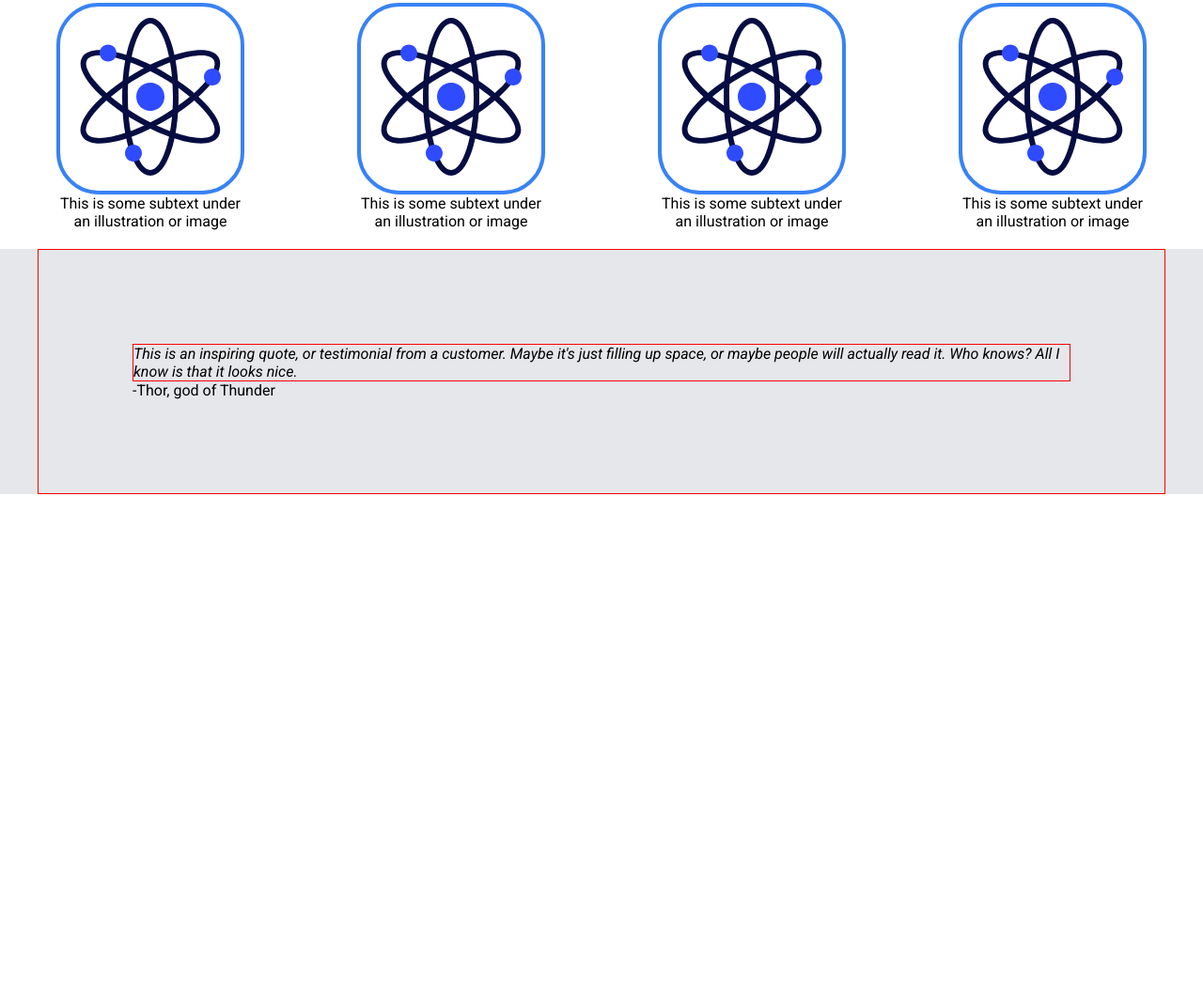
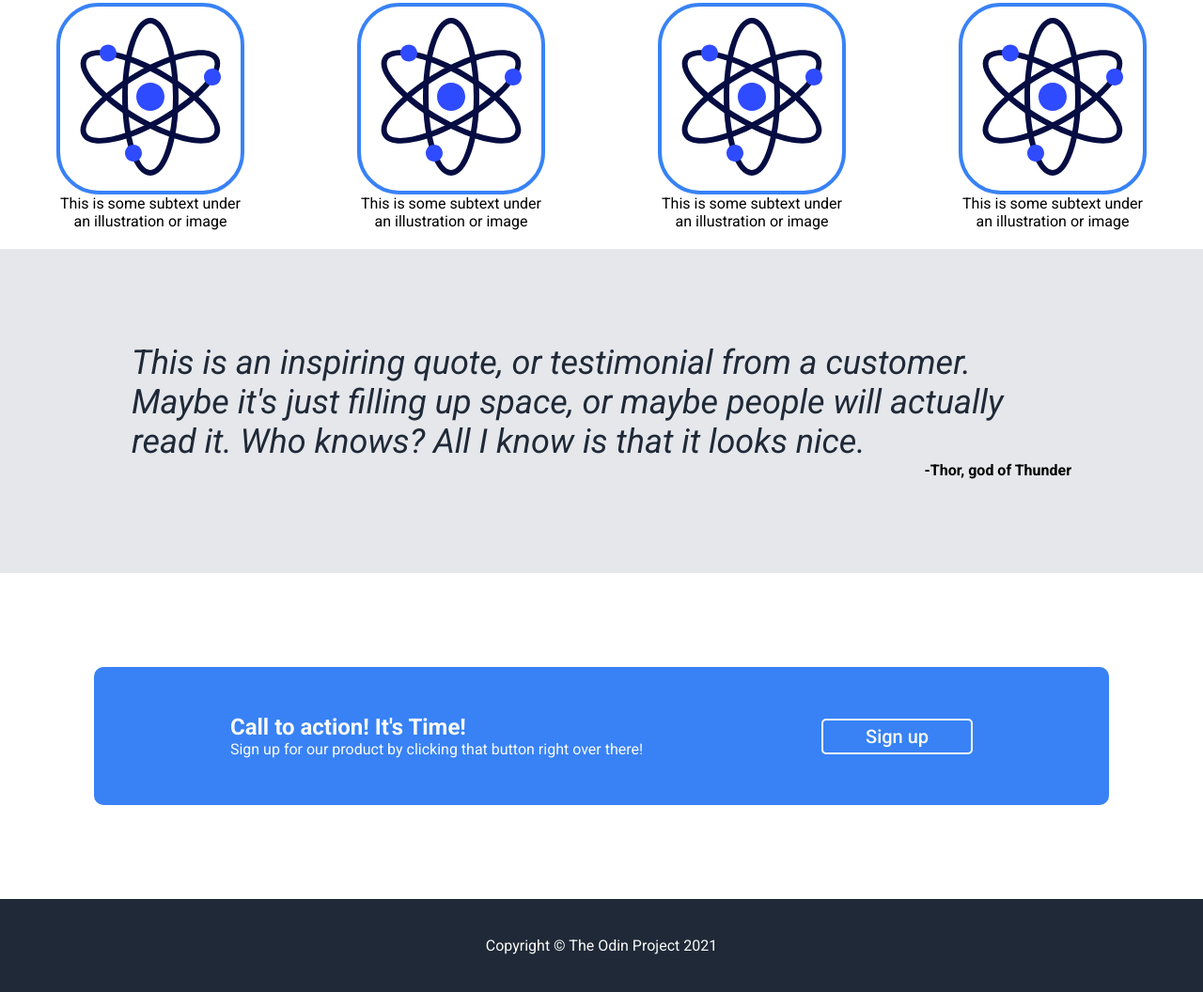
Before and after one commit to 2bTwist/Flexbox, a plain HTML site: page Landing Page/index.html in a window 1280 px wide. Shown: the part 472-1528 px from the top of the page at 94% size. Before the commit the page ends 998 px from the top, so only its background shows below. Drawn offline with Linux system fonts and the light colour scheme.

Commit message:
Complete Attempt, to Flexbox Practice.

```diff
--- a/Landing Page/index.html
+++ b/Landing Page/index.html
@@ -98,6 +98,26 @@
 
         </div>
 
+        <div class="cta-wrapper">
+            <div class="cta-container">
+                <div class="cta-text">
+                    <h2>Call to action! It's Time!</h2>
+                    <p>Sign up for our product by clicking that button right over there! </p>
+                </div>
+                <div class="cta-button">
+                    <button>Sign up</button>
+                </div>
+            </div>
+        </div>
+
+        <div class="footer-wrapper">
+            <div class="footer-container">
+                <div class="footer-text">
+                    <p>Copyright &copy; The Odin Project 2021</p>
+                </div>
+            </div>
+        </div>
+
     </div>
 </body>
 </html>
--- a/Landing Page/style.css
+++ b/Landing Page/style.css
@@ -138,11 +138,64 @@
 
 .quote-container {
     width: 1200px;
-    border: 1px solid red;
     padding: 100px;
 }
 
 .quote-text {
-    border: 1px solid red;
+    color: #1f2937;
+    font-style: italic;
+    font-size: 36px;
+}
 
+.quote-writer {
+    display: flex;
+    justify-content: flex-end;
+    font-weight: bold;
 }
+
+.cta-wrapper {
+    display: flex;
+    justify-content: center;
+    padding: 100px
+}
+
+.cta-container {
+    background-color: #3882f6;
+    padding: 50px;
+    border-radius: 10px;
+    width: 1200px;
+    display: flex;
+    justify-content: space-around;
+    color: #F9FAF8;
+}
+
+.cta-button {
+    display: flex;
+    align-items: center;
+
+    button {
+        background-color: #3882f6; /* Green */
+        border: 2px solid #F9FAF8;
+        color: #F9FAF8;
+        padding: 5px 45px;
+        text-align: center;
+        text-decoration: none;
+        display: inline-block;
+        font-size: 20px;
+        font-weight: 450;
+        border-radius: 5px;
+    }
+
+    button:hover{
+        cursor: pointer;
+    }
+}
+
+
+.footer-wrapper {
+    background-color: #1f2937;
+    display: flex;
+    justify-content: center;
+    padding: 40px;
+    color: #F9FAF8
+}
```
